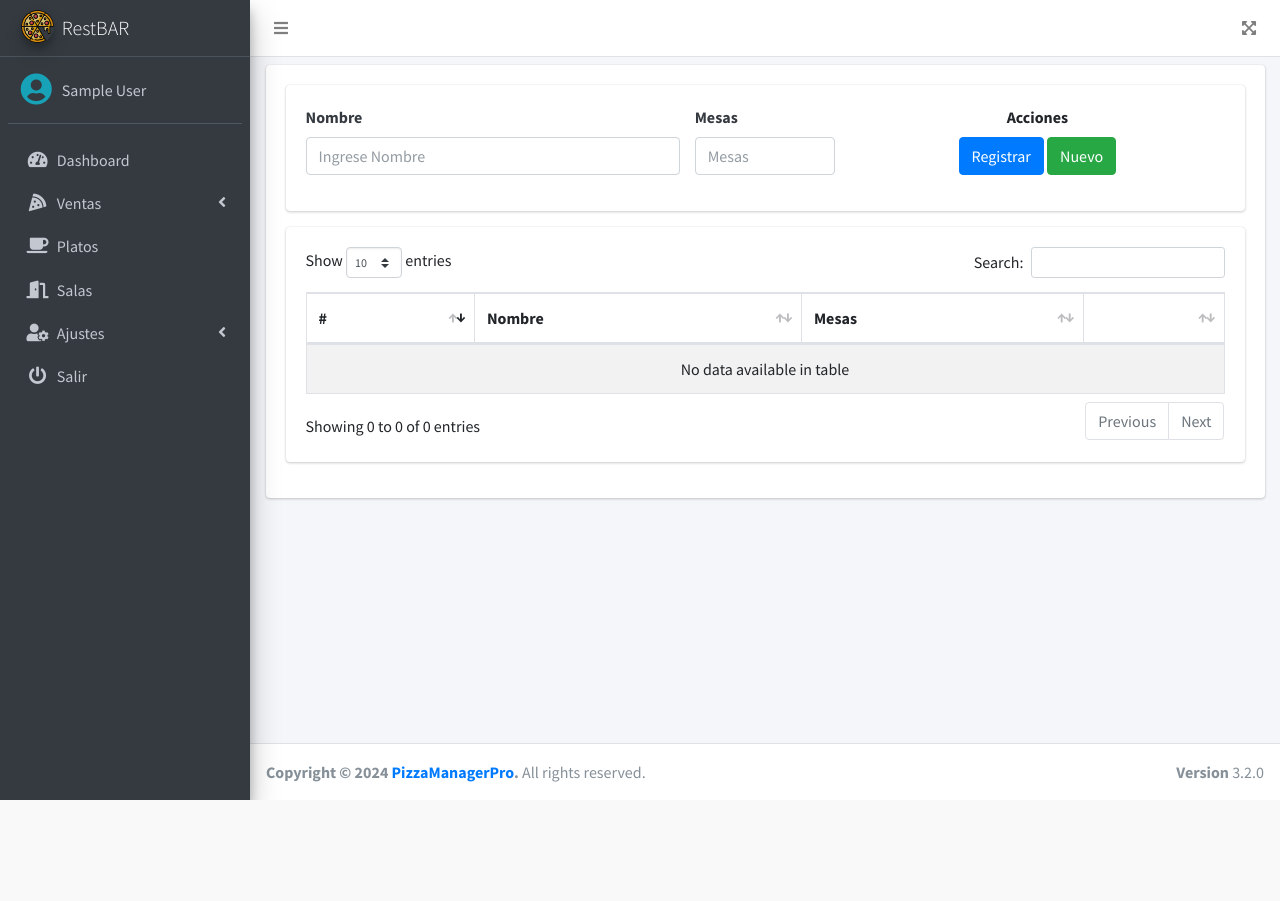
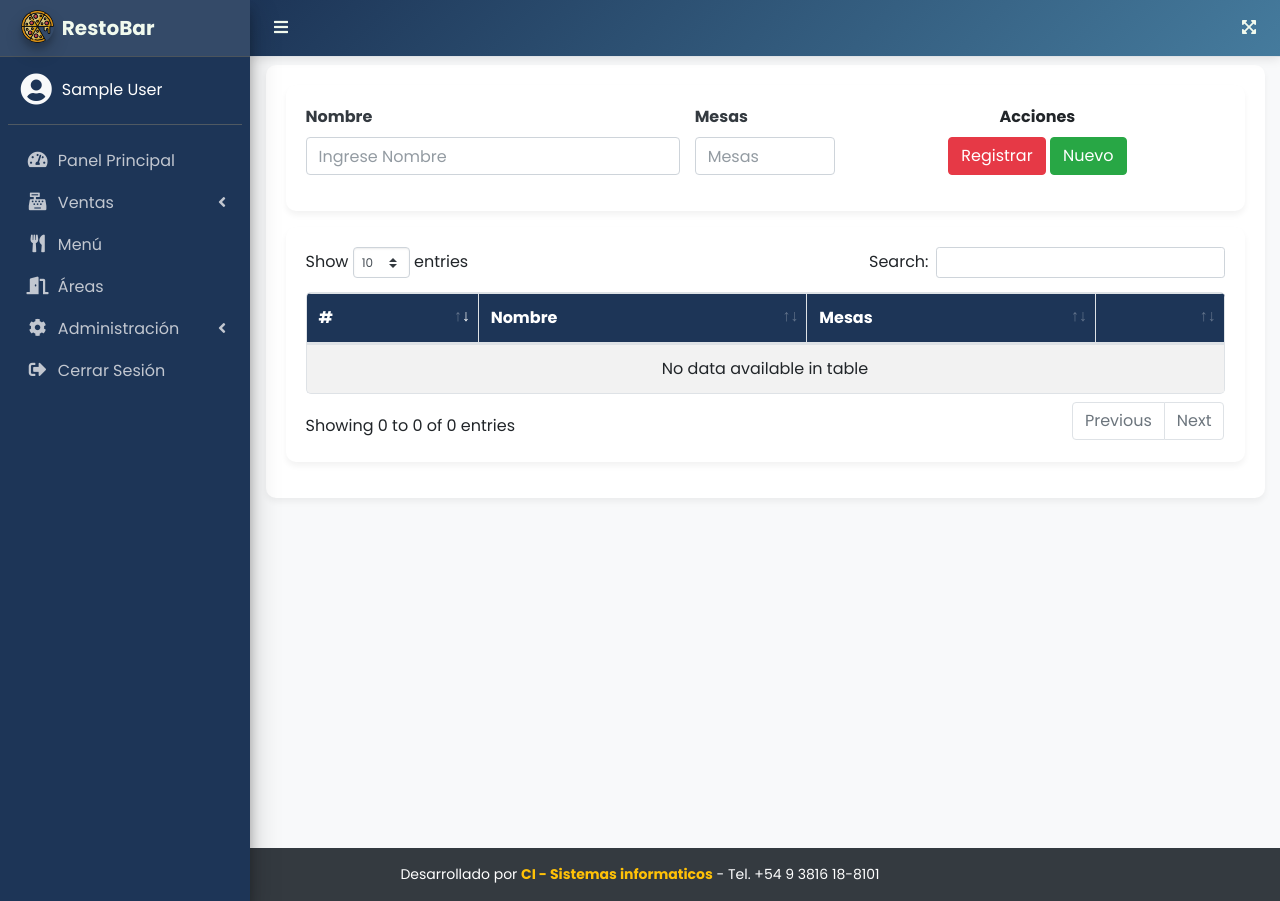
Before and after one commit to juanchehin/pizza-manage-pro, a PHP site: page /src/salas.php in a window 1280 px wide. Before the commit the page ends 800 px from the top, so only its background shows below. Run offline with PHP 8.4, Linux system fonts and the light colour scheme; the visitor is signed in with stand-in values (Sample User, id 1); data that the repository does not hold is empty; some libraries are stand-ins or nearby versions.

Commit message:
modify styles

```diff
--- a/src/includes/footer.php
+++ b/src/includes/footer.php
@@ -4,11 +4,11 @@
 <!-- /.content -->
 </div>
 <!-- Main Footer -->
-<footer class="main-footer">
-    <strong>Copyright &copy; 2024 <a href="#">PizzaManagerPro</a>.</strong>
-    All rights reserved.
-    <div class="float-right d-none d-sm-inline-block">
-        <b>Version</b> 3.2.0
+<footer class="footer mt-5 text-center bg-dark text-light py-3">
+    <div class="container-fluid">
+        <div class="copyright text-sm">
+            Desarrollado por <a class="text-warning" href="https://juanchehin.github.io/ci/"><b>CI - Sistemas informaticos</b></a> - Tel. +54 9 3816 18-8101
+        </div>
     </div>
 </footer>
 </div>
--- a/src/includes/header.php
+++ b/src/includes/header.php
@@ -4,38 +4,134 @@ if (empty($_SESSION['active'])) {
 }
 ?>
 <!DOCTYPE html>
-<html lang="en">
+<html lang="es">
 
 <head>
     <meta charset="utf-8">
     <meta name="viewport" content="width=device-width, initial-scale=1">
-    <title>Sistema de restaurante</title>
+    <title>Sistema de Restaurante</title>
 
-    <!-- Google Font: Source Sans Pro -->
-    <link rel="stylesheet" href="https://fonts.googleapis.com/css?family=Source+Sans+Pro:300,400,400i,700&display=fallback">
+    <!-- Google Font: Poppins -->
+    <link rel="stylesheet" href="https://fonts.googleapis.com/css?family=Poppins:300,400,500,600,700&display=swap">
     <!-- Font Awesome Icons -->
     <link rel="stylesheet" href="../assets/plugins/fontawesome-free/css/all.min.css">
-    <!-- IonIcons -->
+    <!-- Ionicons -->
     <link rel="stylesheet" href="https://code.ionicframework.com/ionicons/2.0.1/css/ionicons.min.css">
     <!-- Theme style -->
     <link rel="stylesheet" href="../assets/dist/css/adminlte.min.css">
     <link rel="stylesheet" href="../assets/plugins/datatables-bs4/css/dataTables.bootstrap4.min.css">
+    <!-- Estilos personalizados -->
+    <style>
+        :root {
+            --primary-color: #e63946;
+            --secondary-color: #457b9d;
+            --accent-color: #a8dadc;
+            --light-color: #f1faee;
+            --dark-color: #1d3557;
+        }
+
+        body {
+            font-family: 'Poppins', sans-serif;
+            background-color: #f8f9fa;
+        }
+
+        .main-header {
+            background: linear-gradient(135deg, var(--dark-color), var(--secondary-color));
+            box-shadow: 0 2px 10px rgba(0,0,0,0.1);
+        }
+
+        .navbar-light .navbar-nav .nav-link {
+            color: var(--light-color);
+        }
+
+        .main-sidebar {
+            background-color: var(--dark-color);
+        }
+
+        .brand-link {
+            background-color: rgba(255,255,255,0.1);
+            border-bottom: 1px solid rgba(255,255,255,0.1);
+        }
+
+        .brand-text {
+            font-weight: 600;
+            color: var(--light-color);
+        }
+
+        .user-panel {
+            border-bottom: 1px solid rgba(255,255,255,0.1);
+        }
+
+        .nav-sidebar .nav-item > .nav-link {
+            color: #c2c7d0;
+            margin-bottom: 2px;
+        }
+
+        .nav-sidebar .nav-item > .nav-link:hover {
+            background-color: rgba(255,255,255,0.1);
+            color: white;
+        }
+
+        .nav-sidebar .nav-item > .nav-link.active {
+            background-color: var(--primary-color);
+            color: white;
+            font-weight: 500;
+        }
+
+        .nav-sidebar .nav-treeview .nav-link {
+            padding-left: 50px;
+        }
+
+        .content-wrapper {
+            background-color: #f8f9fa;
+        }
+
+        .card {
+            border-radius: 10px;
+            box-shadow: 0 4px 6px rgba(0,0,0,0.05);
+            border: none;
+        }
+
+        .btn-primary {
+            background-color: var(--primary-color);
+            border-color: var(--primary-color);
+        }
+
+        .btn-primary:hover {
+            background-color: #c1121f;
+            border-color: #c1121f;
+        }
+
+        .btn-secondary {
+            background-color: var(--secondary-color);
+            border-color: var(--secondary-color);
+        }
+
+        .table {
+            border-radius: 5px;
+            overflow: hidden;
+        }
+
+        .table thead {
+            background-color: var(--dark-color);
+            color: white;
+        }
+    </style>
 </head>
 
 <body class="hold-transition sidebar-mini">
     <div class="wrapper">
-        <!-- Navbar -->
-        <nav class="main-header navbar navbar-expand navbar-white navbar-light">
-            <!-- Left navbar links -->
+        <!-- Barra de navegación -->
+        <nav class="main-header navbar navbar-expand navbar-light">
+            <!-- Enlaces izquierda -->
             <ul class="navbar-nav">
                 <li class="nav-item">
                     <a class="nav-link" data-widget="pushmenu" href="#" role="button"><i class="fas fa-bars"></i></a>
                 </li>
             </ul>
 
-            <!-- Right navbar links -->
+            <!-- Enlaces derecha -->
             <ul class="navbar-nav ml-auto">
-
                 <li class="nav-item">
                     <a class="nav-link" data-widget="fullscreen" href="#" role="button">
                         <i class="fas fa-expand-arrows-alt"></i>
@@ -45,42 +141,40 @@ if (empty($_SESSION['active'])) {
         </nav>
         <!-- /.navbar -->
 
-        <!-- Main Sidebar Container -->
+        <!-- Barra lateral principal -->
         <aside class="main-sidebar sidebar-dark-primary elevation-4">
-            <!-- Brand Logo -->
+            <!-- Logo -->
             <a href="dashboard.php" class="brand-link">
-                <img src="../assets/img/logo.png" alt="AdminLTE Logo" class="brand-image img-circle elevation-3" style="opacity: .8">
-                <span class="brand-text font-weight-light">RestBAR</span>
+                <img src="../assets/img/logo.png" alt="Logo Restaurante" class="brand-image img-circle elevation-3" style="opacity: .8">
+                <span class="brand-text font-weight-bold">RestoBar</span>
             </a>
 
             <!-- Sidebar -->
             <div class="sidebar">
-                <!-- Sidebar user panel (optional) -->
+                <!-- Panel de usuario -->
                 <div class="user-panel mt-3 pb-3 mb-3 d-flex">
                     <div class="image">
-                        <i class="fas fa-user-circle fa-2x text-info"></i>
+                        <i class="fas fa-user-circle fa-2x text-light"></i>
                     </div>
                     <div class="info">
-                        <a href="#" class="d-block"><?php echo $_SESSION['nombre']; ?></a>
+                        <a href="#" class="d-block text-white"><?php echo $_SESSION['nombre']; ?></a>
                     </div>
                 </div>
 
-                <!-- Sidebar Menu -->
+                <!-- Menú lateral -->
                 <nav class="mt-2">
                     <ul class="nav nav-pills nav-sidebar flex-column" data-widget="treeview" role="menu" data-accordion="false">
-                        <!-- Add icons to the links using the .nav-icon class
-               with font-awesome or any other icon font library -->
                         <li class="nav-item">
                             <a href="dashboard.php" class="nav-link">
                                 <i class="nav-icon fas fa-tachometer-alt"></i>
                                 <p>
-                                    Dashboard
+                                    Panel Principal
                                 </p>
                             </a>
                         </li>
                         <li class="nav-item">
                             <a href="#" class="nav-link">
-                                <i class="nav-icon fas fa-pizza-slice"></i>
+                                <i class="nav-icon fas fa-cash-register"></i>
                                 <p>
                                     Ventas
                                     <i class="fas fa-angle-left right"></i>
@@ -91,27 +185,26 @@ if (empty($_SESSION['active'])) {
                                     echo '<li class="nav-item">
                                         <a href="index.php" class="nav-link">
                                             <i class="far fa-circle nav-icon"></i>
-                                            <p>Nueva venta</p>
+                                            <p>Nueva Venta</p>
                                         </a>
                                     </li>';
                                 } if ($_SESSION['rol'] == 1 || $_SESSION['rol'] == 2) {
                                     echo '<li class="nav-item">
                                         <a href="lista_ventas.php" class="nav-link">
                                             <i class="far fa-circle nav-icon"></i>
-                                            <p>Historial ventas</p>
+                                            <p>Historial de Ventas</p>
                                         </a>
                                     </li>';
                                 } ?>
                             </ul>
-
                         </li>
 
                         <?php if ($_SESSION['rol'] == 1 || $_SESSION['rol'] == 2) {
                             echo '<li class="nav-item">
                                 <a href="platos.php" class="nav-link">
-                                    <i class="nav-icon fas fa-coffee"></i>
+                                    <i class="nav-icon fas fa-utensils"></i>
                                     <p>
-                                        Platos
+                                        Menú
                                     </p>
                                 </a>
                             </li>';
@@ -120,15 +213,15 @@ if (empty($_SESSION['active'])) {
                                 <a href="salas.php" class="nav-link">
                                     <i class="nav-icon fas fa-door-open"></i>
                                     <p>
-                                        Salas
+                                        Áreas
                                     </p>
                                 </a>
                             </li>
                             <li class="nav-item">
                                 <a href="#" class="nav-link">
-                                    <i class="nav-icon fas fa-user-cog"></i>
+                                    <i class="nav-icon fas fa-cog"></i>
                                     <p>
-                                        Ajustes
+                                        Administración
                                         <i class="fas fa-angle-left right"></i>
                                     </p>
                                 </a>
@@ -149,13 +242,11 @@ if (empty($_SESSION['active'])) {
                             </li>';
                         } ?>
 
-
-
                         <li class="nav-item">
                             <a href="salir.php" class="nav-link">
-                                <i class="nav-icon fas fa-power-off"></i>
+                                <i class="nav-icon fas fa-sign-out-alt"></i>
                                 <p>
-                                    Salir
+                                    Cerrar Sesión
                                 </p>
                             </a>
                         </li>
@@ -167,9 +258,9 @@ if (empty($_SESSION['active'])) {
             <!-- /.sidebar -->
         </aside>
 
-        <!-- Content Wrapper. Contains page content -->
-        <div class="content-wrapper">
+        <!-- Contenedor de contenido -->
+        <div class="content-wrapper" style="background-color: #f8f9fa;">
 
-            <!-- Main content -->
+            <!-- Contenido principal -->
             <div class="content">
                 <div class="container-fluid py-2">
```
Also changed, not shown: src/dashboard.php (+130 -11 lines), assets/img/mesa.jpg.
